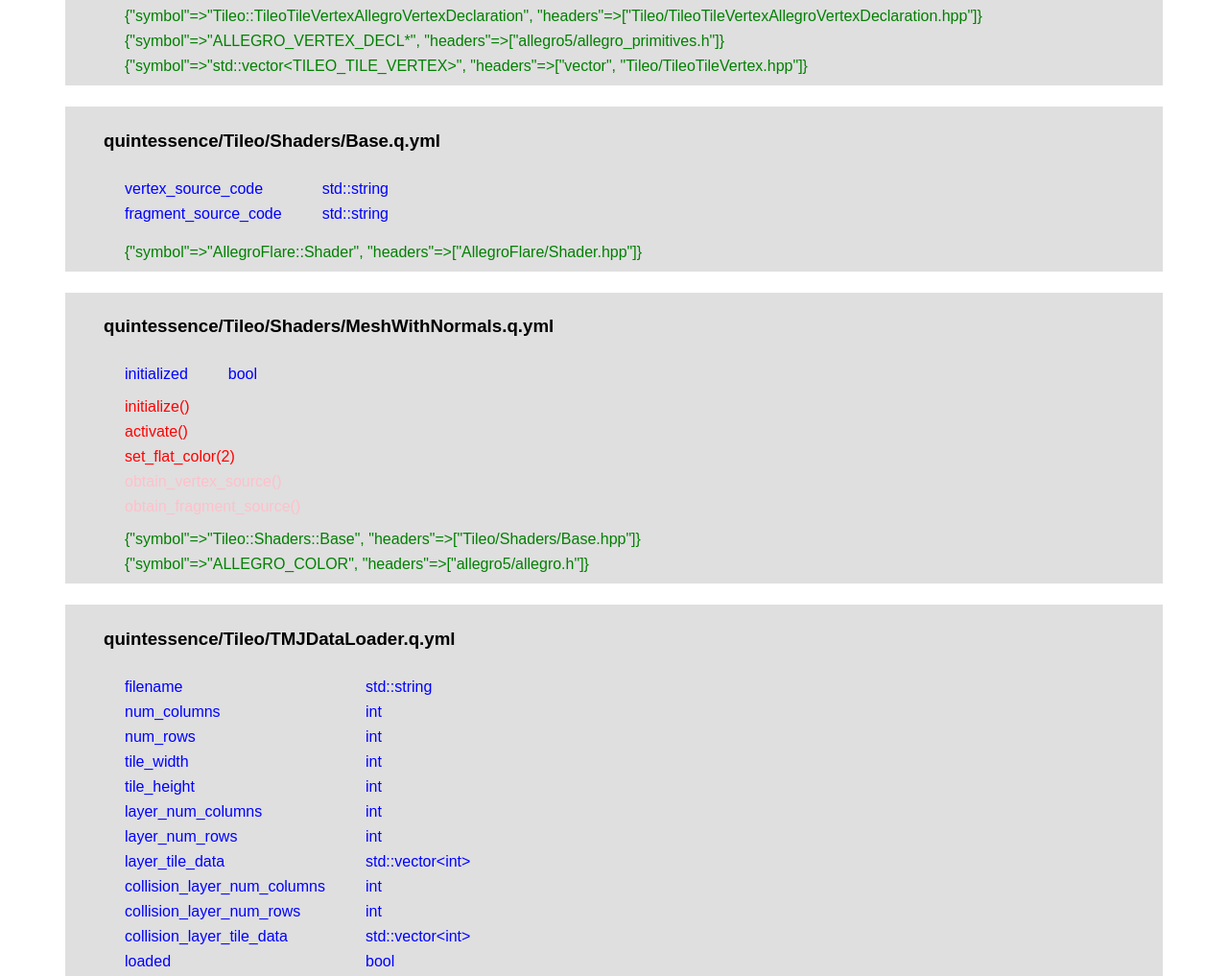
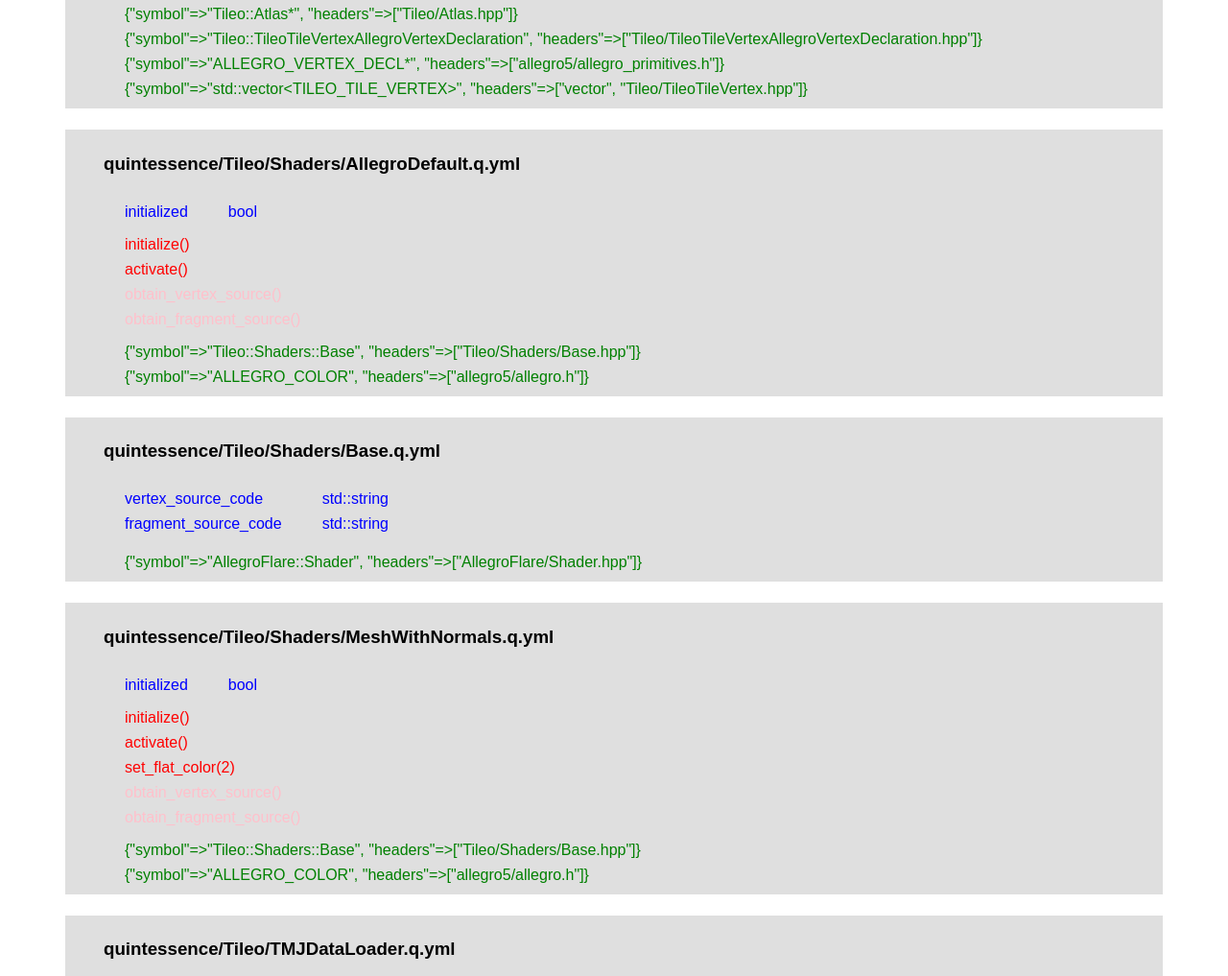
Before and after one commit to MarkOates/tileo, a plain HTML site: page documentation/index.htm in a window 1280 px wide. Shown: the part 1045-2062 px from the top of the page at 96% size. Drawn offline with Linux system fonts and the light colour scheme.

```diff
--- a/documentation/index.htm
+++ b/documentation/index.htm
@@ -50,6 +50,7 @@ table td
 <h1>TOC</h1>
 <ul>
   <li><a href="#quintessence/Tileo/MeshWithNormals.q.yml">quintessence/Tileo/MeshWithNormals.q.yml</a></li>
+  <li><a href="#quintessence/Tileo/Shaders/AllegroDefault.q.yml">quintessence/Tileo/Shaders/AllegroDefault.q.yml</a></li>
   <li><a href="#quintessence/Tileo/Shaders/Base.q.yml">quintessence/Tileo/Shaders/Base.q.yml</a></li>
   <li><a href="#quintessence/Tileo/Shaders/MeshWithNormals.q.yml">quintessence/Tileo/Shaders/MeshWithNormals.q.yml</a></li>
   <li><a href="#quintessence/Tileo/TMJDataLoader.q.yml">quintessence/Tileo/TMJDataLoader.q.yml</a></li>
@@ -155,6 +156,39 @@ table td
 </tr>
 <tr>
   <td class="dependency">{&quot;symbol&quot;=&gt;&quot;std::vector&lt;TILEO_TILE_VERTEX&gt;&quot;, &quot;headers&quot;=&gt;[&quot;vector&quot;, &quot;Tileo/TileoTileVertex.hpp&quot;]}</td>
+</tr>
+    </table>
+  </div>
+</ul>
+<ul>
+  <div class="component">
+    <h3 id="quintessence/Tileo/Shaders/AllegroDefault.q.yml">quintessence/Tileo/Shaders/AllegroDefault.q.yml</h3>
+     <table>
+<tr>
+  <td class="property">initialized</td>
+  <td class="property">bool</td>
+</tr>
+    </table>
+     <table>
+<tr>
+  <td class="method">initialize()</td>
+</tr>
+<tr>
+  <td class="method">activate()</td>
+</tr>
+<tr>
+  <td class="private_method">obtain_vertex_source()</td>
+</tr>
+<tr>
+  <td class="private_method">obtain_fragment_source()</td>
+</tr>
+    </table>
+     <table>
+<tr>
+  <td class="dependency">{&quot;symbol&quot;=&gt;&quot;Tileo::Shaders::Base&quot;, &quot;headers&quot;=&gt;[&quot;Tileo/Shaders/Base.hpp&quot;]}</td>
+</tr>
+<tr>
+  <td class="dependency">{&quot;symbol&quot;=&gt;&quot;ALLEGRO_COLOR&quot;, &quot;headers&quot;=&gt;[&quot;allegro5/allegro.h&quot;]}</td>
 </tr>
     </table>
   </div>
@@ -505,14 +539,16 @@ table td
   "std/vector<TILEO_TILE_VERTEX>": [
     "Tileo/MeshWithNormals"
   ],
-  "AllegroFlare/Shader": [
-    "Tileo/Shaders/Base"
-  ],
   "Tileo/Shaders/Base": [
+    "Tileo/Shaders/AllegroDefault",
     "Tileo/Shaders/MeshWithNormals"
   ],
   "ALLEGRO_COLOR": [
+    "Tileo/Shaders/AllegroDefault",
     "Tileo/Shaders/MeshWithNormals"
+  ],
+  "AllegroFlare/Shader": [
+    "Tileo/Shaders/Base"
   ],
   "Blast/FileExistenceChecker": [
     "Tileo/TMJDataLoader"
```
Also changed, not shown: documentation/dependents.json (+5 -3 lines), 1 other file.
